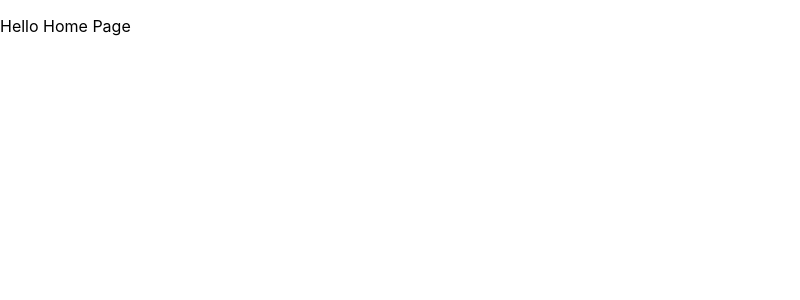
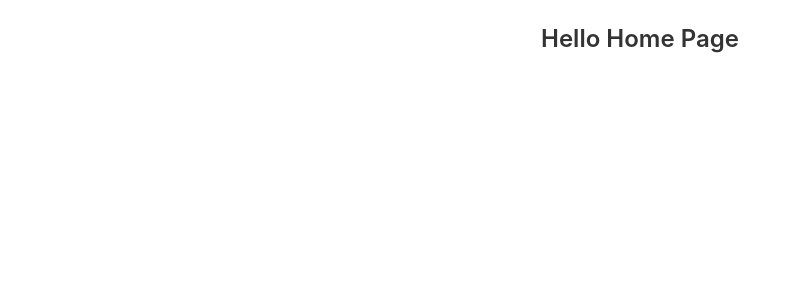
Before and after one commit to dev-owen/tonightspark-frontend, a React (Create React App) app: page / in a window 1280 px wide. Shown: the top 300 px of the page, without its empty margins (0-800 px from the left). Built offline with nearby package versions, Linux system fonts and the light colour scheme; a web font is replaced by a local one.

Commit message:
styled-components 추가

```diff
--- a/package.json
+++ b/package.json
@@ -12,12 +12,14 @@
     "@types/react-dom": "^18.0.0",
     "@types/react-router": "^5.1.18",
     "@types/react-router-dom": "^5.3.3",
+    "@types/styled-components": "^5.1.26",
     "prettier": "^2.7.1",
     "react": "^18.2.0",
     "react-dom": "^18.2.0",
     "react-router": "^6.3.0",
     "react-router-dom": "^6.3.0",
     "react-scripts": "5.0.1",
+    "styled-components": "^5.3.5",
     "typescript": "^4.4.2",
     "web-vitals": "^2.1.0"
   },
--- a/public/index.html
+++ b/public/index.html
@@ -25,7 +25,7 @@
       work correctly both with client-side routing and a non-root public URL.
       Learn how to configure a non-root public URL by running `npm run build`.
     -->
-    <title>React App</title>
+    <title>Tonight Spark | Junction Asia 2022</title>
   </head>
   <body>
     <noscript>You need to enable JavaScript to run this app.</noscript>
--- a/src/App.css
+++ /dev/null
@@ -1,15 +0,0 @@
-.App {
-    text-align: center;
-}
-
-p.font-bold {
-    font-weight: 800;
-}
-
-p.font-medium {
-    font-weight: 600;
-}
-
-p.font-light {
-    font-weight: 400;
-}
--- a/src/App.tsx
+++ b/src/App.tsx
@@ -1,5 +1,4 @@
 import React from 'react';
-import './App.css';
 import LandingPage from './components/LandingPage';
 import HomePage from './components/HomePage';
 import { Routes, Route } from 'react-router-dom';
--- a/src/components/HomePage/index.tsx
+++ b/src/components/HomePage/index.tsx
@@ -1,10 +1,11 @@
 import React from 'react';
+import * as $ from './style';
 
 const HomePage = () => {
   return (
-    <div>
+    <$.Wrapper>
       <p>Hello Home Page</p>
-    </div>
+    </$.Wrapper>
   );
 };
 
--- /dev/null
+++ b/src/components/HomePage/style.ts
@@ -0,0 +1,9 @@
+import styled from 'styled-components';
+
+export const Wrapper = styled.div`
+  width: 100%;
+  text-align: center;
+  font-size: 24px;
+  font-weight: 600;
+  color: rgba(0, 0, 0, 0.8);
+`;
```
Also changed, not shown: 1 other file (tests, documents, lock files or other folders).
